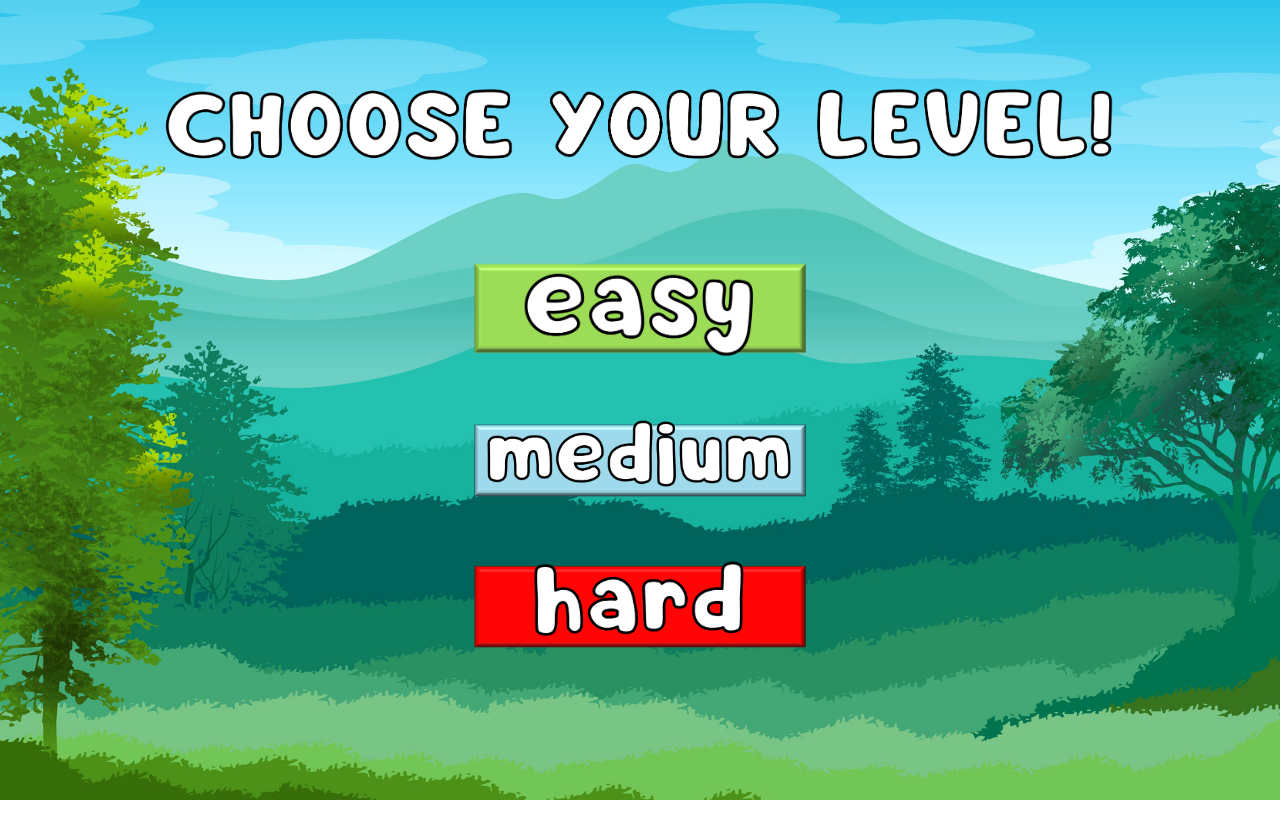
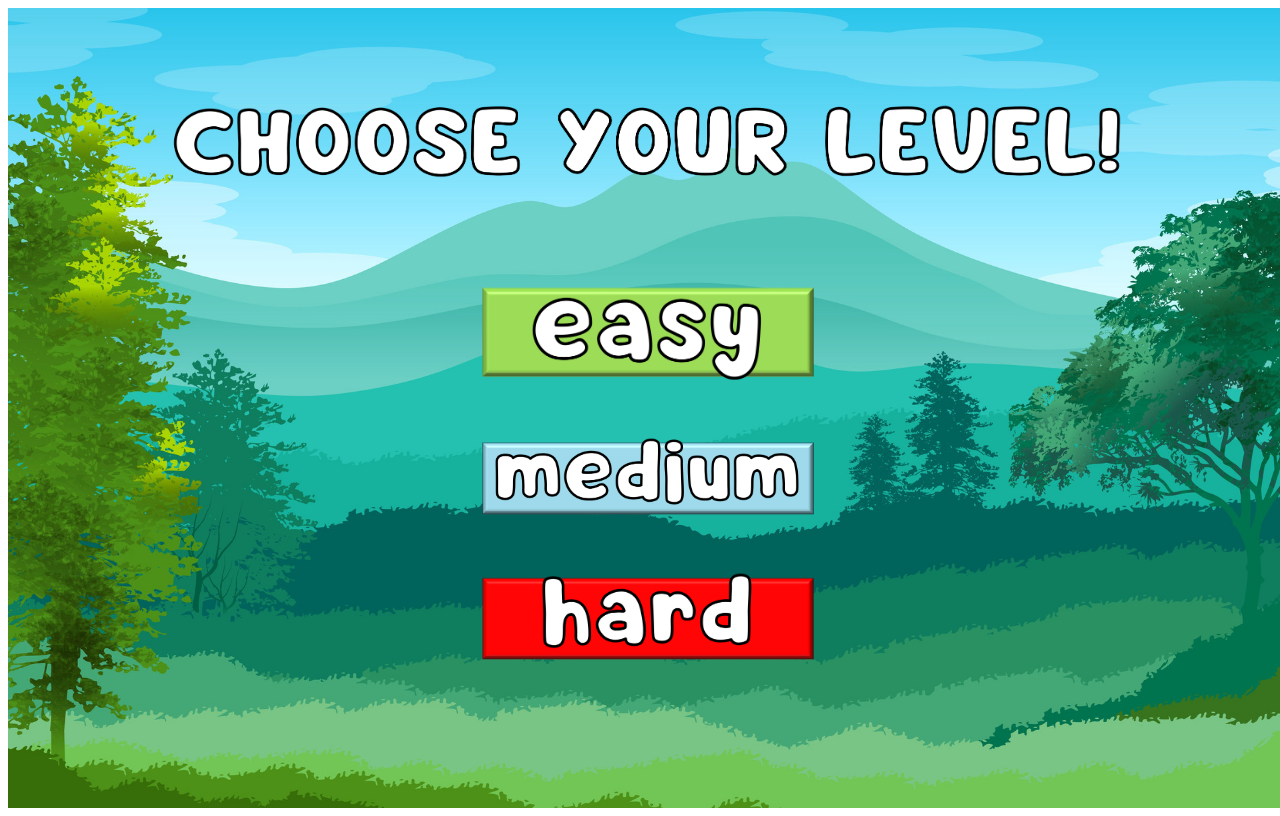
Before and after one commit to saadx01/guess-the-animal-game, a plain HTML site: page index.html in a window 1280 px wide. Both pictures are taken after a click on the button 640 px from the left and 678 px from the top of the page. Drawn offline with Linux system fonts and the light colour scheme.

Commit message:
Code refactoring + html & body styling removed

```diff
--- a/script.js
+++ b/script.js
@@ -9,15 +9,7 @@ document.addEventListener('DOMContentLoaded', () => {
     levelSelection.style.display = 'block'; // Show Level Selection
   });
 
-  // Handle Level Button Clicks
-  const levelButtons = document.querySelectorAll('.level-button');
-  levelButtons.forEach((button) => {
-    button.addEventListener('click', (event) => {
-      const level = event.target.alt.toLowerCase(); // "easy", "normal", "hard"
-      console.log(`Level selected: ${level}`);
-      // Navigate to the respective Animal Sound Screen (to be implemented next)
-    });
-  });
+
 
 
 
@@ -29,8 +21,9 @@ document.addEventListener('DOMContentLoaded', () => {
   const playSoundButton = document.getElementById('btn-sound-play');
   const answerButton = document.getElementById('btn-answer');
   const animalTag = document.getElementById('animal-tag');
+  const animalAnswerScreen = document.getElementById('animal-answer');
 
-  // Animal Sounds Data (Placeholder for dynamic content)
+  // Animal Data (Placeholder for dynamic content)
   const animals = {
     easy: [
       { tag: 'tag-1.png', sound: '1-1-dog.wav', image: '1-1-dog.png', text: '1-1-dog-txt.png' },
@@ -92,8 +85,9 @@ document.addEventListener('DOMContentLoaded', () => {
   let currentAnimalIndex = 0;
   let currentLevel = '';
 
-  // Transition from Level Selection to Animal Sound Screen
-  levelButtons.forEach((button, index) => {
+  // Transition from Level Selection to Animal Sound Screen (Handle Level Button Clicks)
+    const levelButtons = document.querySelectorAll('.level-button');
+    levelButtons.forEach((button, index) => {
     button.addEventListener('click', (event) => {
       currentLevel = event.target.alt.toLowerCase();
       levelSelection.style.display = 'none';
@@ -119,7 +113,6 @@ document.addEventListener('DOMContentLoaded', () => {
 
 
   // Animal Answer Screen Elements
-  const animalAnswerScreen = document.getElementById('animal-answer');
   const animalImage = document.getElementById('animal-image');
   const animalName = document.getElementById('animal-name');
   const backButton = document.getElementById('btn-back');
--- a/style.css
+++ b/style.css
@@ -1,5 +1,5 @@
 /* Reset default styles */
-body, html {
+#game-container *{
   margin: 0;
   padding: 0;
   box-sizing: border-box;
@@ -7,6 +7,9 @@ body, html {
 
 /*                    Game container - full screen                    */
 #game-container {
+  margin: 0;
+  padding: 0;
+  box-sizing: border-box;
   width: 100vw;
   height: 100vh;
   position: relative;
@@ -57,10 +60,21 @@ body, html {
 /*                    Level Selection Screen                  */
 #level-selection .content {
   position: absolute;
-  top: 50%;
+  top: 47%;
   left: 50%;
   transform: translate(-50%, -50%);
-  text-align: center;
+}
+
+#level-selection .content{
+  display: flex;
+  flex-direction: column;
+  gap: 9vh; /* Space between buttons */
+}
+
+#level-selection .content .buttons{
+  display: flex;
+  flex-direction: column;
+  gap: 7vh; /* Space between buttons */
 }
 
 #level-selection .title {
@@ -75,7 +89,7 @@ body, html {
   border: none;
   cursor: pointer;
   display: block;
-  margin: 60px auto; /* Space between buttons */
+  /* margin: 150px auto; Space between buttons */
 }
 
 .level-button img {
```
